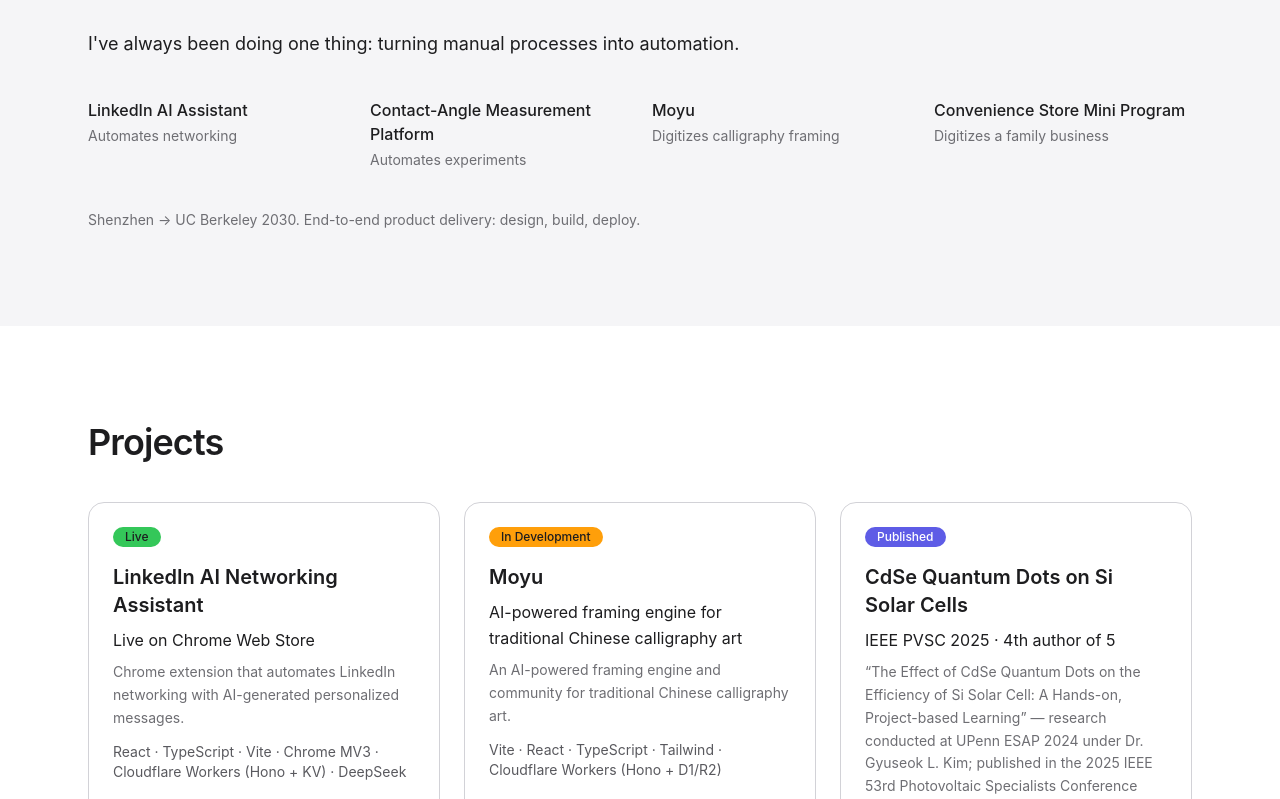
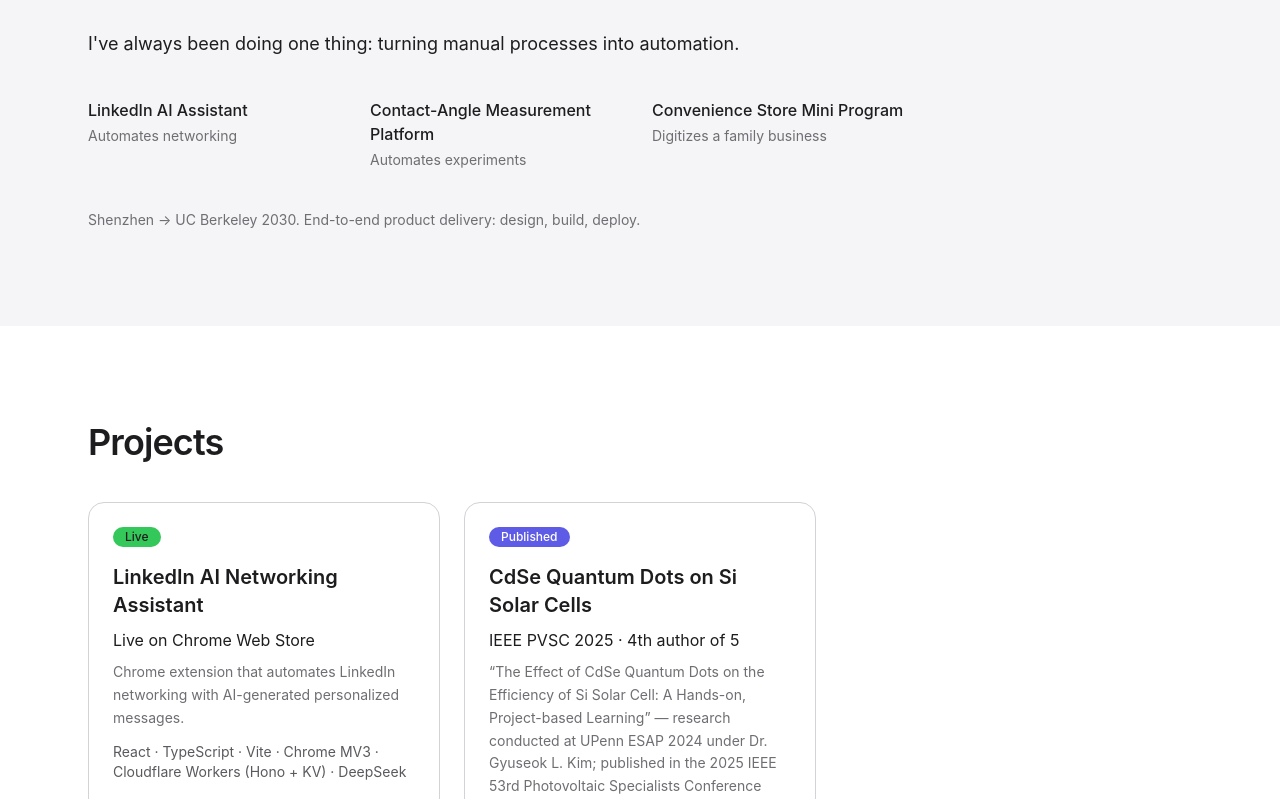
Before and after one commit to stevenli2007-del/stevenli-website, a React (Vite) app: page / in a window 1280 px wide. Shown: the part 1041-1840 px from the top of the page. Built offline with nearby package versions, Linux system fonts and the light colour scheme.

Commit message:
chore(3-3): remove Moyu entries site-wide (project terminated)
- drop Moyu card from projects.ts and About examples
- remove Moyu link block from Art section
- mark Roadmap 3-3 (Moyu screenshots) as cancelled
- strip Moyu from PRD/outline working-convention notes

```diff
--- a/src/components/Art.tsx
+++ b/src/components/Art.tsx
@@ -49,19 +49,6 @@
           <ArtworkItem key={artwork.id} artwork={artwork} />
         ))}
       </div>
-
-      <p className="mt-8 text-center text-sm text-[#6E6E73]">
-        More calligraphy works at{' '}
-        <a
-          href="https://github.com/stevenli2007-del/moyu"
-          target="_blank"
-          rel="noreferrer"
-          className="text-[#0071E3] hover:underline"
-        >
-          Moyu 墨屿
-        </a>
-        {' '}— AI-powered framing engine &amp; traditional art community
-      </p>
     </Section>
   )
 }
--- a/src/data/about.ts
+++ b/src/data/about.ts
@@ -8,7 +8,7 @@
 export interface AboutInfo {
   title: string;                // section 标题
   narrative: string;            // 2-3 行核心叙事
-  examples: AboutExample[];     // 四个自动化例子，并列展示
+  examples: AboutExample[];     // 自动化例子，并列展示
   identity: string;             // 身份线
 }
 
@@ -26,10 +26,6 @@
       effect: "Automates experiments",
     },
     {
-      title: "Moyu",
-      effect: "Digitizes calligraphy framing",
-    },
-    {
       title: "Convenience Store Mini Program",
       effect: "Digitizes a family business",
     },
--- a/src/data/artworks.ts
+++ b/src/data/artworks.ts
@@ -1,7 +1,6 @@
 // Database.md §3 — Artwork interface
 // Phase 3 素材已到位（2026-08-30），四张行草作品全部来自 Steven 本人。
 // 图片通过 Vite import 引入，构建时生成哈希 URL。
-// 更多作品请访问墨屿 Moyu → https://github.com/stevenli2007-del/moyu
 
 import artwork1Img from '../assets/art/artwork-1-huaniao.jpg'
 import artwork2Img from '../assets/art/artwork-2-dapeng.jpg'
--- a/src/data/projects.ts
+++ b/src/data/projects.ts
@@ -45,26 +45,6 @@
     order: 1,
   },
   {
-    id: "moyu",
-    title: "Moyu",
-    status: "in-development",
-    tagline: "AI-powered framing engine for traditional Chinese calligraphy art",
-    description:
-      "An AI-powered framing engine and community for traditional Chinese calligraphy art.",
-    techStack: [
-      "Vite",
-      "React",
-      "TypeScript",
-      "Tailwind",
-      "Cloudflare Workers (Hono + D1/R2)",
-    ],
-    links: {
-      github: "https://github.com/stevenli2007-del/moyu",
-      live: null,
-    },
-    order: 2,
-  },
-  {
     id: "ieee-paper",
     title: "CdSe Quantum Dots on Si Solar Cells",
     status: "published",
@@ -82,6 +62,6 @@
       live: "https://ieeexplore.ieee.org/document/11133208",
       liveLabel: "IEEE Xplore",
     },
-    order: 3,
+    order: 2,
   },
 ]
```
Also changed, not shown: 3 other files (tests, documents, lock files or other folders).
